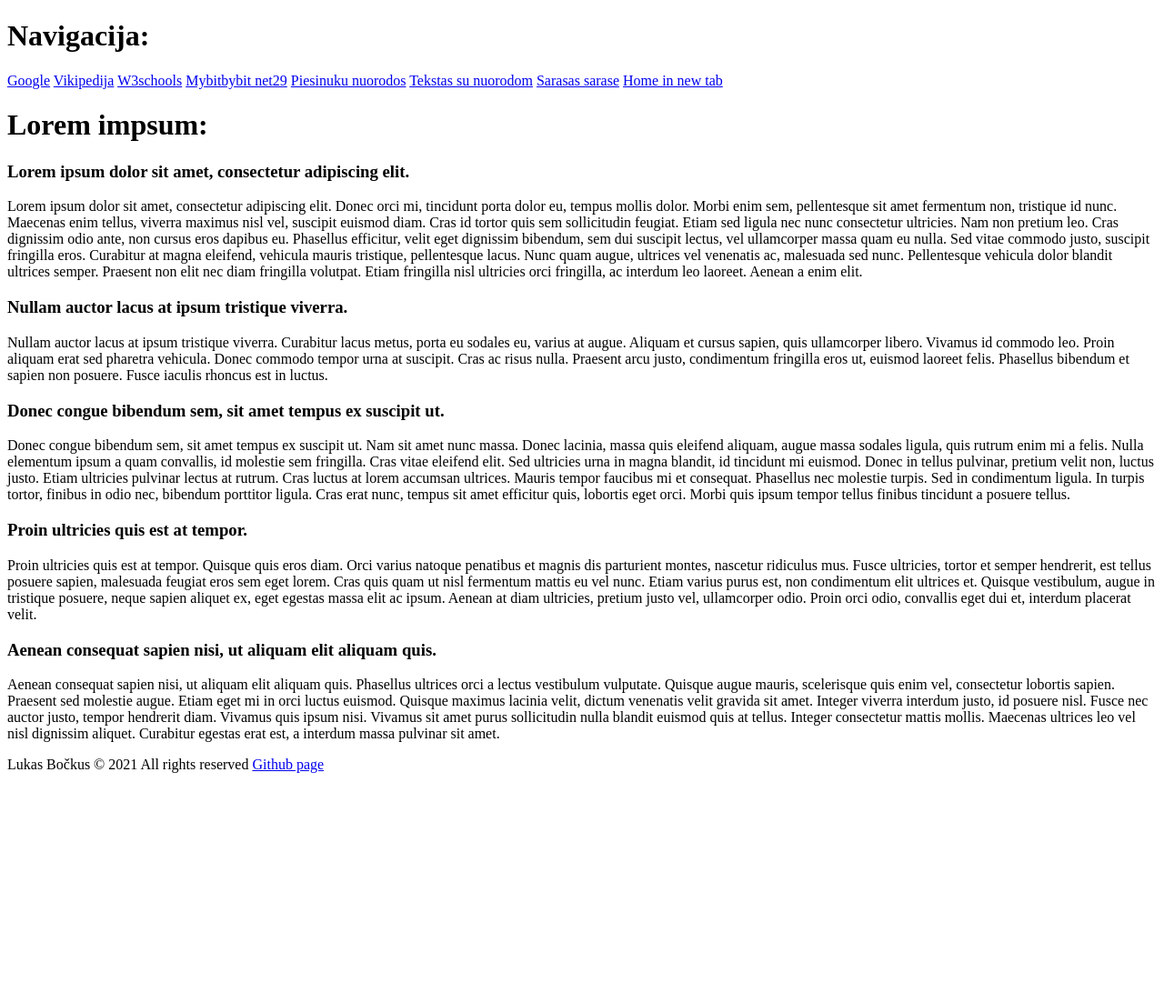
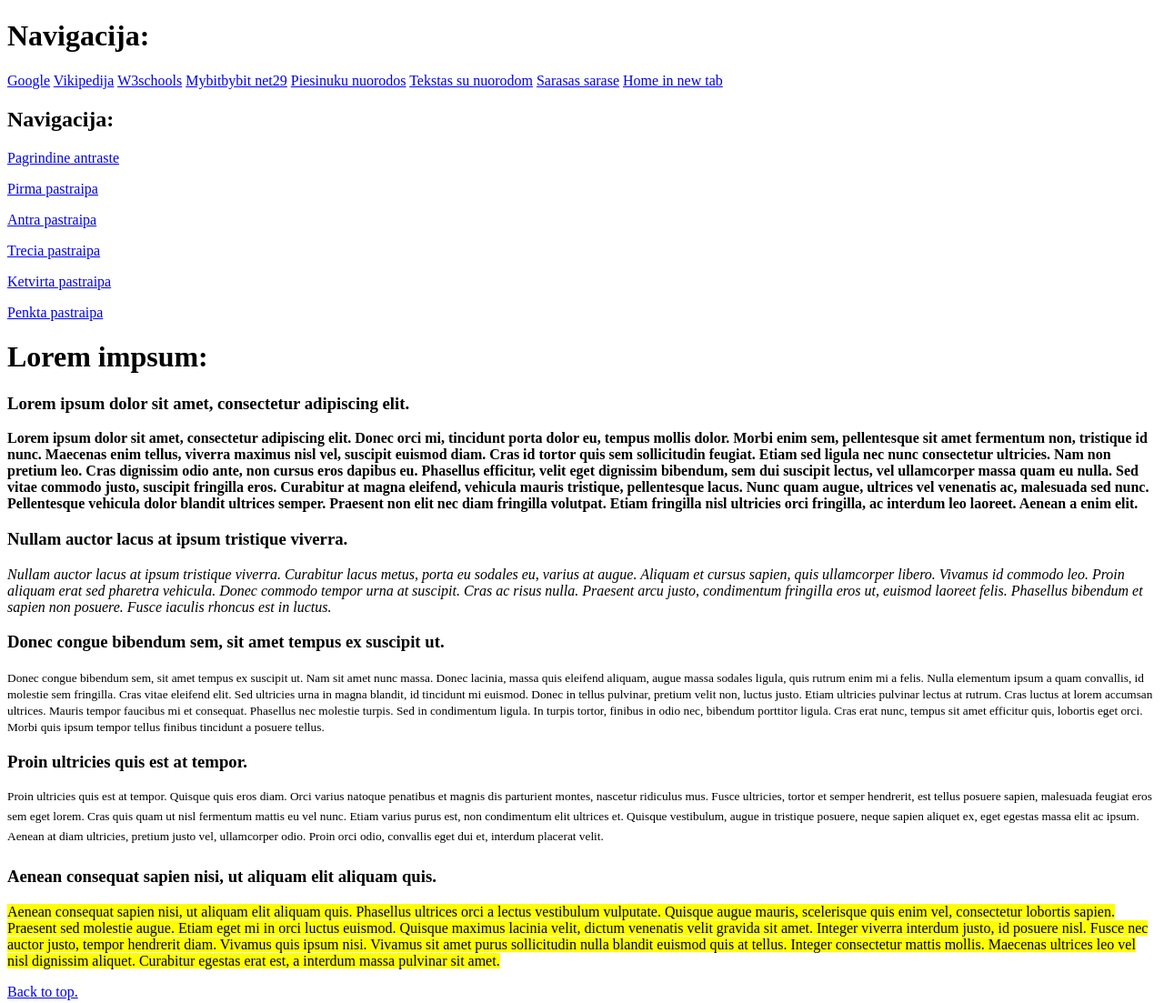
Before and after one commit to LBockus/02-praktine-uzduotis, a plain HTML site: page tekstas.htm in a window 1280 px wide. Shown: the top 1103 px of the page at 91% size. Before the commit the page ends 858 px from the top, so only its background shows below. Drawn offline with Linux system fonts and the light colour scheme.

Commit message:
uzduotis baigta

```diff
--- a/tekstas.htm
+++ b/tekstas.htm
@@ -18,29 +18,38 @@
             <a href="sarasas.htm" target="_blank">Sarasas sarase</a>
             <a href="index.htm" target="_blank">Home in new tab</a>
         </header>
+        <nav>
+            <h1>Navigacija:</h1>
+            <p><a href="#main-title">Pagrindine antraste</a></p>
+            <p><a href="#c1">Pirma pastraipa</a></p>
+            <p><a href="#c2">Antra pastraipa</a></p>
+            <p><a href="#c3">Trecia pastraipa</a></p>
+            <p><a href="#c4">Ketvirta pastraipa</a></p>
+            <p><a href="#c5">Penkta pastraipa</a></p>
+        </nav>
         <main>
             <h1 id="main-title">Lorem impsum:</h1>
             <h3 id="c1">Lorem ipsum dolor sit amet, consectetur adipiscing elit.</h3>
-            <p>
+            <b>
                 Lorem ipsum dolor sit amet, consectetur adipiscing elit. Donec orci mi, tincidunt porta dolor eu, tempus mollis dolor. Morbi enim sem, pellentesque sit amet fermentum non, tristique id nunc. Maecenas enim tellus, viverra maximus nisl vel, suscipit euismod diam. Cras id tortor quis sem sollicitudin feugiat. Etiam sed ligula nec nunc consectetur ultricies. Nam non pretium leo. Cras dignissim odio ante, non cursus eros dapibus eu. Phasellus efficitur, velit eget dignissim bibendum, sem dui suscipit lectus, vel ullamcorper massa quam eu nulla. Sed vitae commodo justo, suscipit fringilla eros. Curabitur at magna eleifend, vehicula mauris tristique, pellentesque lacus. Nunc quam augue, ultrices vel venenatis ac, malesuada sed nunc. Pellentesque vehicula dolor blandit ultrices semper. Praesent non elit nec diam fringilla volutpat. Etiam fringilla nisl ultricies orci fringilla, ac interdum leo laoreet. Aenean a enim elit.
-            </p>
+            </b>
             <h3 id="c2">Nullam auctor lacus at ipsum tristique viverra.</h3>
-            <p>
+            <i>
                 Nullam auctor lacus at ipsum tristique viverra. Curabitur lacus metus, porta eu sodales eu, varius at augue. Aliquam et cursus sapien, quis ullamcorper libero. Vivamus id commodo leo. Proin aliquam erat sed pharetra vehicula. Donec commodo tempor urna at suscipit. Cras ac risus nulla. Praesent arcu justo, condimentum fringilla eros ut, euismod laoreet felis. Phasellus bibendum et sapien non posuere. Fusce iaculis rhoncus est in luctus.
-            </p>
+            </i>
             <h3 id="c3">Donec congue bibendum sem, sit amet tempus ex suscipit ut.</h3>
-            <p>
+            <small>
                 Donec congue bibendum sem, sit amet tempus ex suscipit ut. Nam sit amet nunc massa. Donec lacinia, massa quis eleifend aliquam, augue massa sodales ligula, quis rutrum enim mi a felis. Nulla elementum ipsum a quam convallis, id molestie sem fringilla. Cras vitae eleifend elit. Sed ultricies urna in magna blandit, id tincidunt mi euismod. Donec in tellus pulvinar, pretium velit non, luctus justo. Etiam ultricies pulvinar lectus at rutrum. Cras luctus at lorem accumsan ultrices. Mauris tempor faucibus mi et consequat. Phasellus nec molestie turpis. Sed in condimentum ligula. In turpis tortor, finibus in odio nec, bibendum porttitor ligula. Cras erat nunc, tempus sit amet efficitur quis, lobortis eget orci. Morbi quis ipsum tempor tellus finibus tincidunt a posuere tellus.
-            </p>
+            </small>
             <h3 id="c4">Proin ultricies quis est at tempor.</h3>
-            <p>
+            <sup>
                 Proin ultricies quis est at tempor. Quisque quis eros diam. Orci varius natoque penatibus et magnis dis parturient montes, nascetur ridiculus mus. Fusce ultricies, tortor et semper hendrerit, est tellus posuere sapien, malesuada feugiat eros sem eget lorem. Cras quis quam ut nisl fermentum mattis eu vel nunc. Etiam varius purus est, non condimentum elit ultrices et. Quisque vestibulum, augue in tristique posuere, neque sapien aliquet ex, eget egestas massa elit ac ipsum. Aenean at diam ultricies, pretium justo vel, ullamcorper odio. Proin orci odio, convallis eget dui et, interdum placerat velit.
-            </p>
+            </sup>
             <h3 id="c5">Aenean consequat sapien nisi, ut aliquam elit aliquam quis.</h3>
-            <p>
+            <mark>
                 Aenean consequat sapien nisi, ut aliquam elit aliquam quis. Phasellus ultrices orci a lectus vestibulum vulputate. Quisque augue mauris, scelerisque quis enim vel, consectetur lobortis sapien. Praesent sed molestie augue. Etiam eget mi in orci luctus euismod. Quisque maximus lacinia velit, dictum venenatis velit gravida sit amet. Integer viverra interdum justo, id posuere nisl. Fusce nec auctor justo, tempor hendrerit diam. Vivamus quis ipsum nisi. Vivamus sit amet purus sollicitudin nulla blandit euismod quis at tellus. Integer consectetur mattis mollis. Maecenas ultrices leo vel nisl dignissim aliquet. Curabitur egestas erat est, a interdum massa pulvinar sit amet.
-            </p>
-
+            </mark>
+            <p><a href="#">Back to top.</a></p>
         </main>
         <footer>
             Lukas Bočkus &copy; 2021 All rights reserved
```
Also changed, not shown: sarasas.htm (+17 -0 lines).
